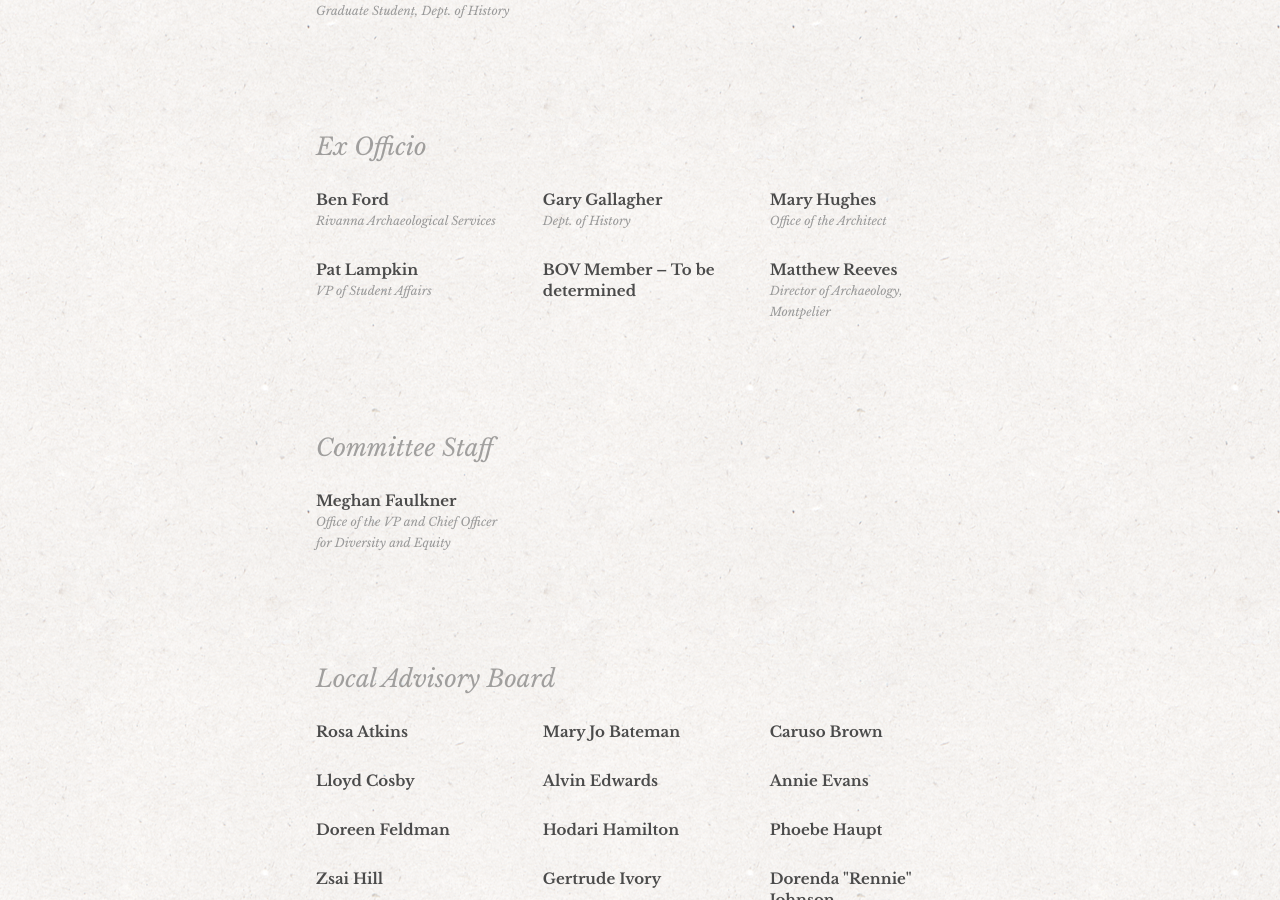
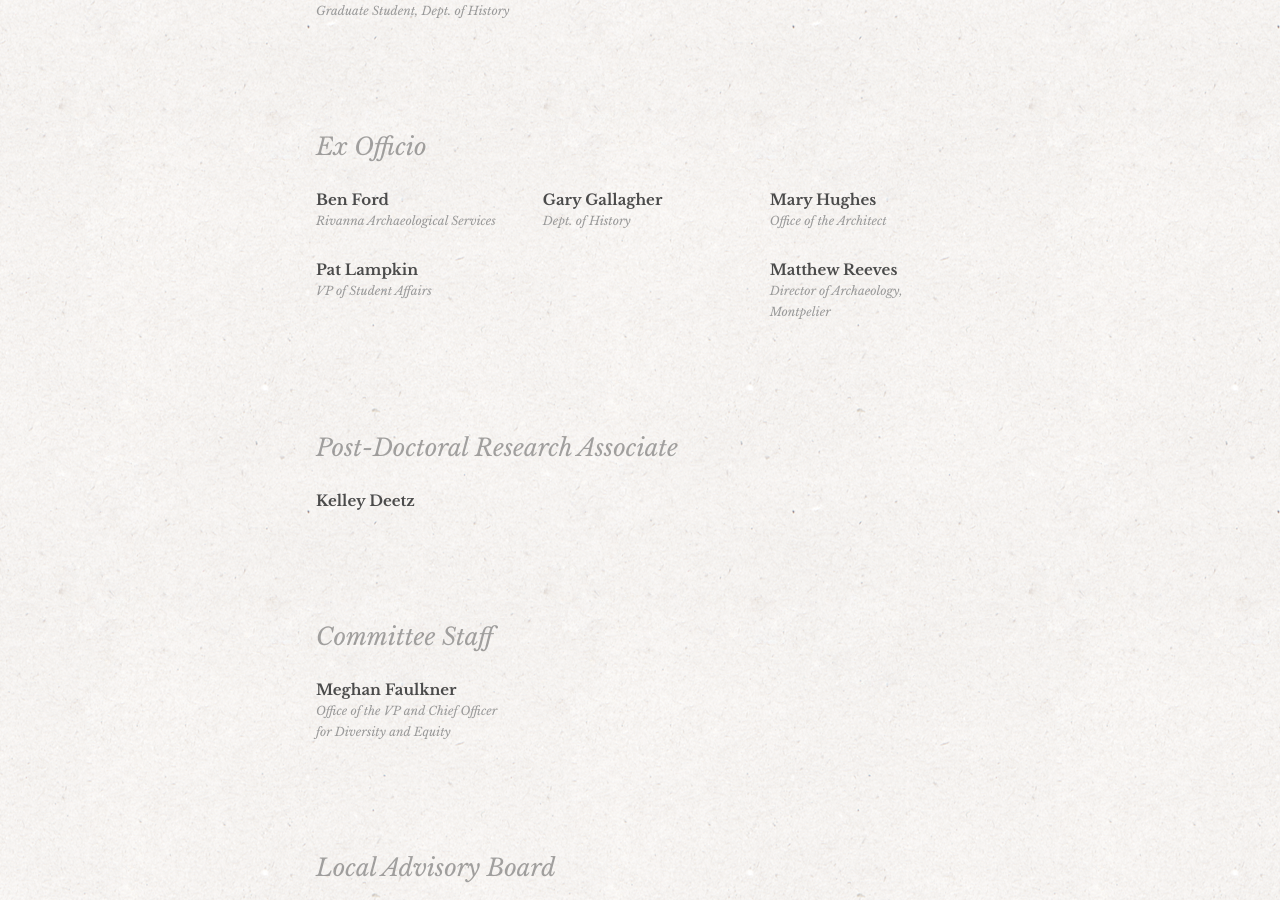
Before and after one commit to scholarslab/slavery, a Jekyll site: the page built from commission.html, in a window 1280 px wide and 900 px high, scrolled down 1472 px. Built offline with Jekyll 4.4.1, drawn with Linux system fonts in a browser that asks for light colours; some web fonts are replaced.

Commit message:
Adds Kelley.

```diff
--- a/commission.html
+++ b/commission.html
@@ -115,14 +115,18 @@ title: Commission
         <strong class="name">Pat Lampkin</strong>
         VP of Student Affairs
     </li>
-    <li id="bov-member-to-be-determined">
-        <strong class="name">BOV Member – To be determined</strong>
-    </li>
     <li id="matthew-reeves">
         <strong class="name">Matthew Reeves</strong>
         Director of Archaeology, Montpelier
     </li>
 
+</ul>
+
+<h2>Post-Doctoral Research Associate</h2>
+<ul class="commission-members">
+    <li id="kelley-deetz">
+        <strong class="name">Kelley Deetz</strong>
+    </li>
 </ul>
 
 <h2>Committee Staff</h2>
```
